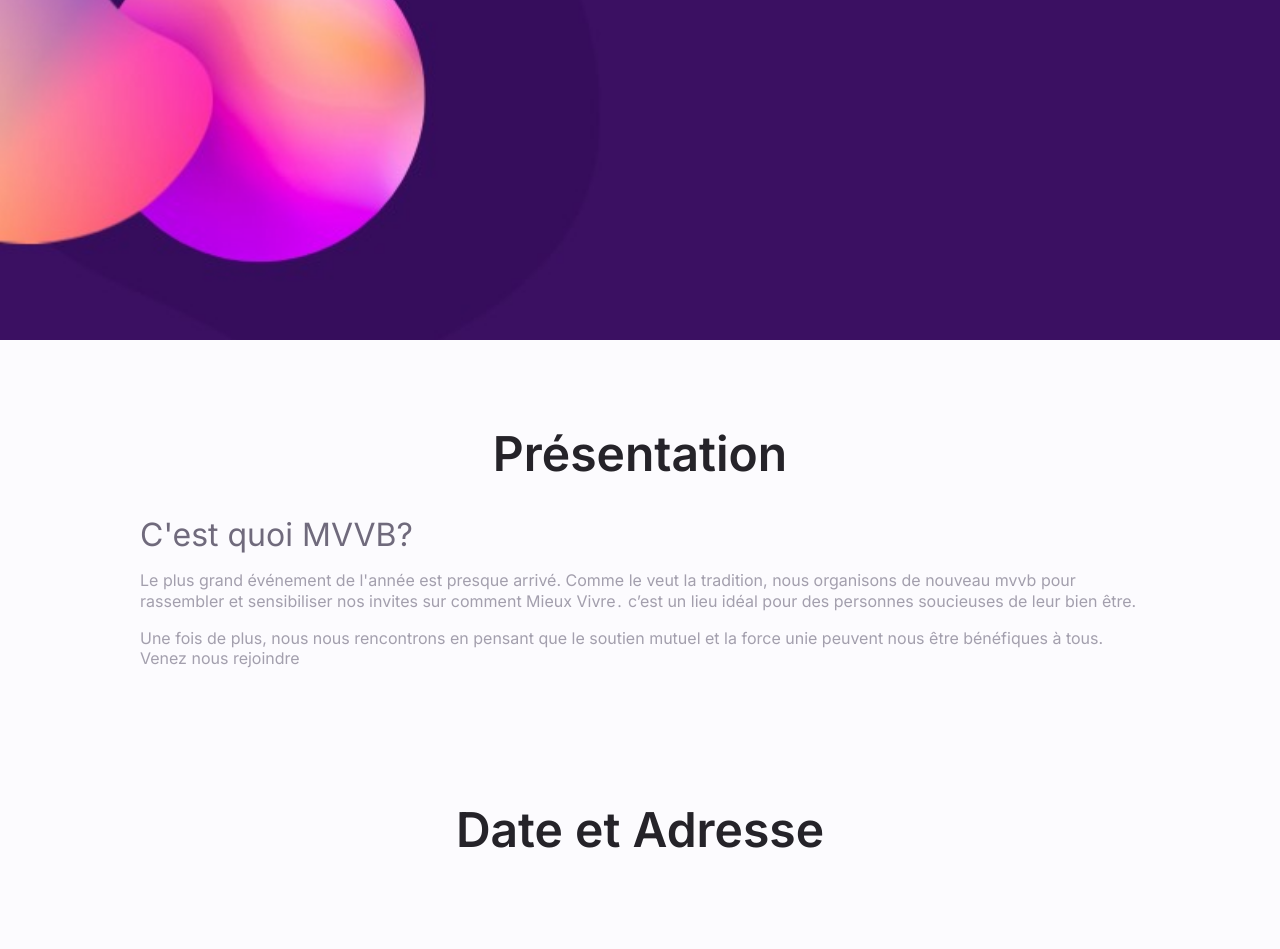
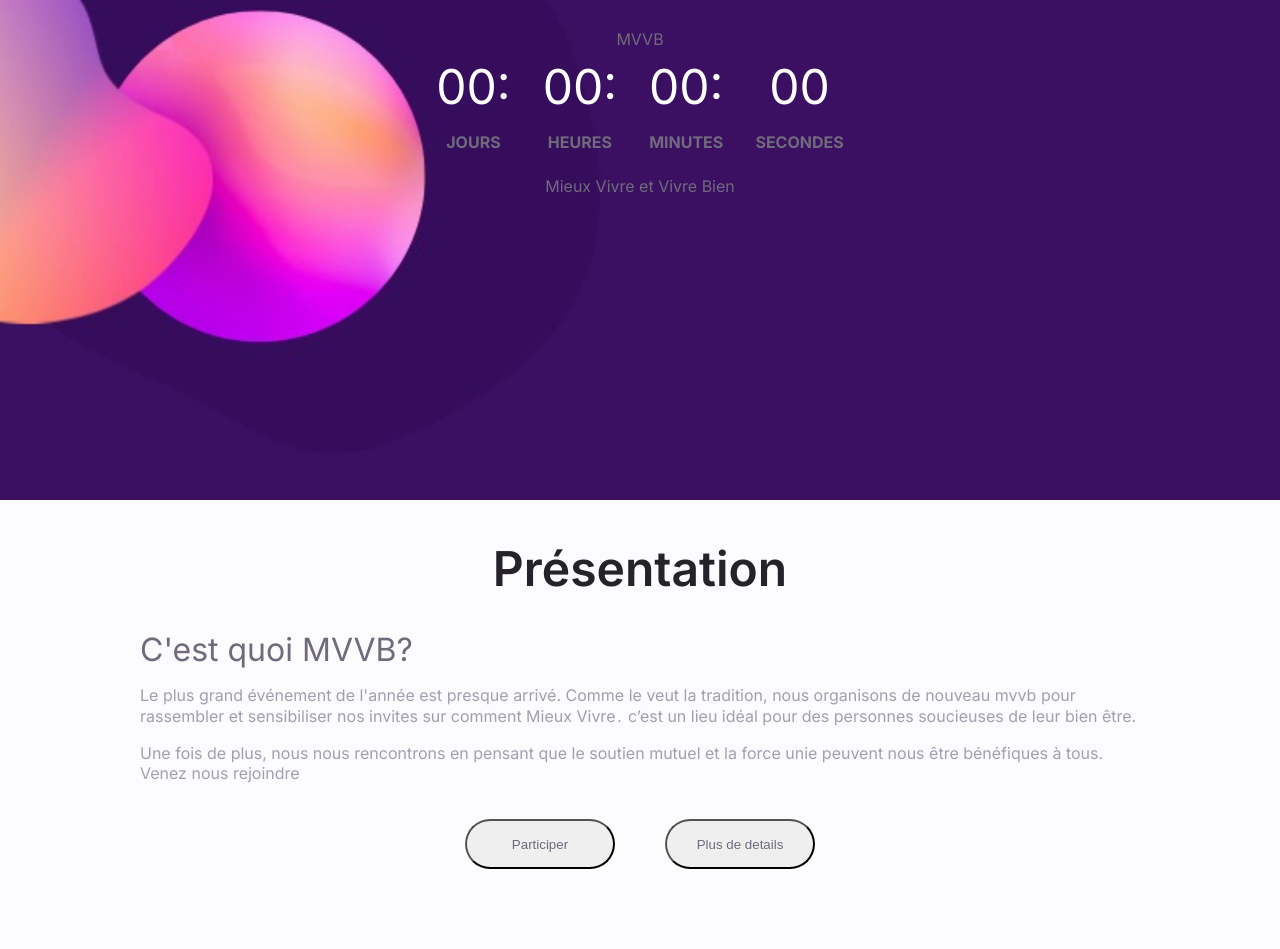
Before and after one commit to SedricOuambo/mvvb-app, a Next.js app: page / in a window 1280 px wide. Shown: the part 340-1289 px from the top of the page. Built offline with nearby package versions, Linux system fonts and the light colour scheme.

Commit message:
otniel deuxieme push pour la finalisation de la page d'accueil

```diff
--- a/components/Bannierre.jsx
+++ b/components/Bannierre.jsx
@@ -3,5 +3,30 @@ import styles from './Bannierre.module.css'
 export default function Bannierre() {
     return <section className={styles.banner}>
 
+        <span>MVVB</span>
+
+
+            <div className={styles.Chronometre}>
+                <div className={styles.decopmte}>
+                <div className={styles.time}>00:</div>
+                <div className={styles.label}>JOURS</div>
+                </div>
+                <div className={styles.decopmte}>
+                <div className={styles.time}>00:</div>
+                <div className={styles.label}>HEURES</div>
+                </div>
+                <div className={styles.decopmte}>
+                <div className={styles.time}>00:</div>
+                <div className={styles.label}>MINUTES</div>
+                </div>
+                <div className={styles.decopmte}>
+                <div className={styles.time}>00</div>
+                <div className={styles.label}>SECONDES</div>
+                </div>
+            </div>
+
+            <p>Mieux Vivre et Vivre Bien</p>
+
+
     </section>
 }
--- a/components/Bannierre.module.css
+++ b/components/Bannierre.module.css
@@ -2,5 +2,35 @@
     background: linear-gradient(rgba(0, 0, 0, 0), rgba(0, 0, 0, 0)), url('../public/img/bannierre.jpg')
     center center fixed no-repeat;
     background-size: cover;
-    height: 75vh;
+    height: 95vh;
 }
+
+.Chronometre {
+    display: flex;
+    font-size: 2rem;
+}
+.decopmte {
+    text-align: center;
+}
+.time {
+    padding: 0.5rem;
+    margin: 0 0.5rem;
+    color: #fff;
+    border-radius: 5px;
+    font-size: var(--big-font-size);
+}
+
+.label {
+    padding: 0.5rem;
+    margin: 0 0.5rem;
+    font-weight: bold;
+    font-size: var(--normal-font-size);
+}
+
+/* Media Query pour une largeur d'écran inférieure à 768px */
+@media screen and (max-width: 768px) {
+    .Chronometre {
+        flex-direction: column;
+        align-items: center;
+    }
+}
--- a/components/Inscription.jsx
+++ b/components/Inscription.jsx
@@ -2,10 +2,53 @@ import styles from './Inscription.module.css'
 export default function Inscription() {
     return <section className={styles.section}>
         <h1 className='title'> Inscription</h1>
-         <div className='container'>
-            <h2>Voulez-vous participez?</h2>
-            <p>Veillez vous inscrire</p>
-            <form action="">
+         <div className={styles.form + ' ' + styles.inscription__container + ' ' + 'container'}>
+            <h2>Veillez vous inscrire</h2>
+
+
+            <form className={styles.form}>
+                <div className={styles.form + ' ' + styles.inscription__inputs}>
+                    <div className={styles.inscription__content}>
+                    <label className={styles.inscription__label +' '+ styles.input__name}>Nom:</label>
+                    <input type="text" className={styles.inscription__input}/>
+                    </div>
+                    <div className={styles.inscription__content}>
+                    <label className={styles.inscription__label +' '+ styles.input__name}>Prenom:</label>
+                    <input type="text" className={styles.inscription__input}/>
+                    </div>
+                    <div className={styles.inscription__content}>
+                    <label className={styles.inscription__label +' '+ styles.input__name}>Courriel:</label>
+                    <input type="text" className={styles.inscription__input}/>
+                    </div>
+                    <div className={styles.inscription__content}>
+                    <label className={styles.inscription__label +' '+ styles.input__name}>Telephone:</label>
+                    <input type="text" className={styles.inscription__input}/>
+                    </div>
+                </div>
+                <div>
+                    <p>Veuillez selectionner ce qui s'applique a vous :</p>
+                    <div className={styles.inscription__choix}>
+                    <div className={styles.inscription__choixcomposants}>
+                    <input type="checkbox"/>
+                    <p>Je suis Etudiant</p>
+                    </div>
+                    <div className={styles.inscription__choixcomposants}>
+                    <input type="checkbox"/>
+                    <p>Je suis professionnel</p>
+                    </div>
+                    <div className={styles.inscription__choixcomposants}>
+                    <input type="checkbox"/>
+                    <p>Je suis entrepreneur</p>
+                    </div>
+                    <div className={styles.inscription__choixcomposants}>
+                    <input type="checkbox"/>
+                    <p>Autres</p>
+                    </div>
+                    </div>
+                </div>
+                <div>
+                    <input type="submit" value="S'inscrire" className={styles.button +' '+ styles.button__flex}/>
+                </div>
             </form>
          </div>
     </section>
--- a/components/Inscription.module.css
+++ b/components/Inscription.module.css
@@ -0,0 +1,82 @@
+
+
+
+.form{
+    display: grid;
+}
+
+
+
+.inscription__content{
+    background-color: var(--input-color);
+    border-radius: .5rem;
+    padding: .75rem 1rem .25rem;
+    margin-bottom: 1rem;
+}
+
+.inscription__label{
+    font-size: var(--smaller-font-size);
+    color: var(--title-color);
+}
+
+.inscription__input{
+    width: 100%;
+    background-color: var(--input-color);
+    color: var(--text-color);
+    font-family: var(--body-color);
+    font-size: var(--normal-font-size);
+    border: none;
+    outline: none;
+    padding: .25rem .5rem .5rem 0;
+}
+
+.button{
+    display: inline-block;
+    background-color: var(--first-color-second);
+    color: #FFF;
+    padding: 1rem;
+    border: none;
+    border-radius: .5rem;
+    font-weight: var(--font-medium);
+    font-size: var(--normal-font-size);
+}
+
+.button:hover{
+    background-color: var(--first-color-alt);
+    cursor: pointer;
+}
+
+.button--flex{
+    display: inline-flex;
+    align-items: center;
+}
+
+.button__icon{
+    font-size: 1.25rem;
+    margin-left: var(--mb-0-5);
+    transition: .3s;
+}
+
+.inscription__choixcomposants{
+    display: flex;
+}
+/********** GESTION DES TAILLES D'ECRAN ************/
+
+/*****  LARGEUR SUPERIEURE a 568px et INFERIEURE a 768px  ****/
+@media screen and (min-width: 568px){
+    .inscription__container{
+        grid-template-columns: repeat(2, 1fr);
+    }
+}
+
+/*****  LARGEUR SUPERIEURE a 1024px ****/
+@media screen and (min-width: 1024px){
+    .inscription__container{
+        justify-items: center;
+    }
+
+    .inscription__inputs{
+        grid-template-columns: repeat(2, 2fr);
+        gap: 2rem;
+    }
+}
--- a/components/Presentation.jsx
+++ b/components/Presentation.jsx
@@ -15,6 +15,10 @@ export default function Presentation() {
                 Une fois de plus, nous nous rencontrons en pensant que le soutien mutuel et la force unie peuvent nous
                 être bénéfiques à tous. Venez nous rejoindre
             </p>
+            <div className={styles.buttons}>
+                <button type='button'>Participer</button>
+                <button type='button'>Plus de details</button>
+            </div>
         </div>
     </section>
 }
--- a/components/Presentation.module.css
+++ b/components/Presentation.module.css
@@ -12,3 +12,23 @@
     color: var(--text-color-light);
     font-size: 1rem;
 }
+
+.buttons{
+    display: flex;
+    justify-content: center;
+    gap: 10px;
+}
+
+.buttons button {
+    width: 150px;
+    height: 50px;
+    border-radius: 50px;
+    margin: 20px;
+    color: var(--text-color);
+    cursor: pointer;
+}
+
+.buttons button:hover {
+    background-color:var(--hue-color) ;
+    border-color:var(--hue-color) ;
+}
--- a/components/Programme.module.css
+++ b/components/Programme.module.css
@@ -1,9 +1,3 @@
-.section{
-    align-items: center;
-    justify-content: center;
-    text-align: center;
+.section {
+    height: 600px;
 }
-
-.section h2{
-    color: var(--text-color);
-}
--- a/components/Sponsors.module.css
+++ b/components/Sponsors.module.css
@@ -0,0 +1,3 @@
+.section {
+    height: 600px;
+}
```
